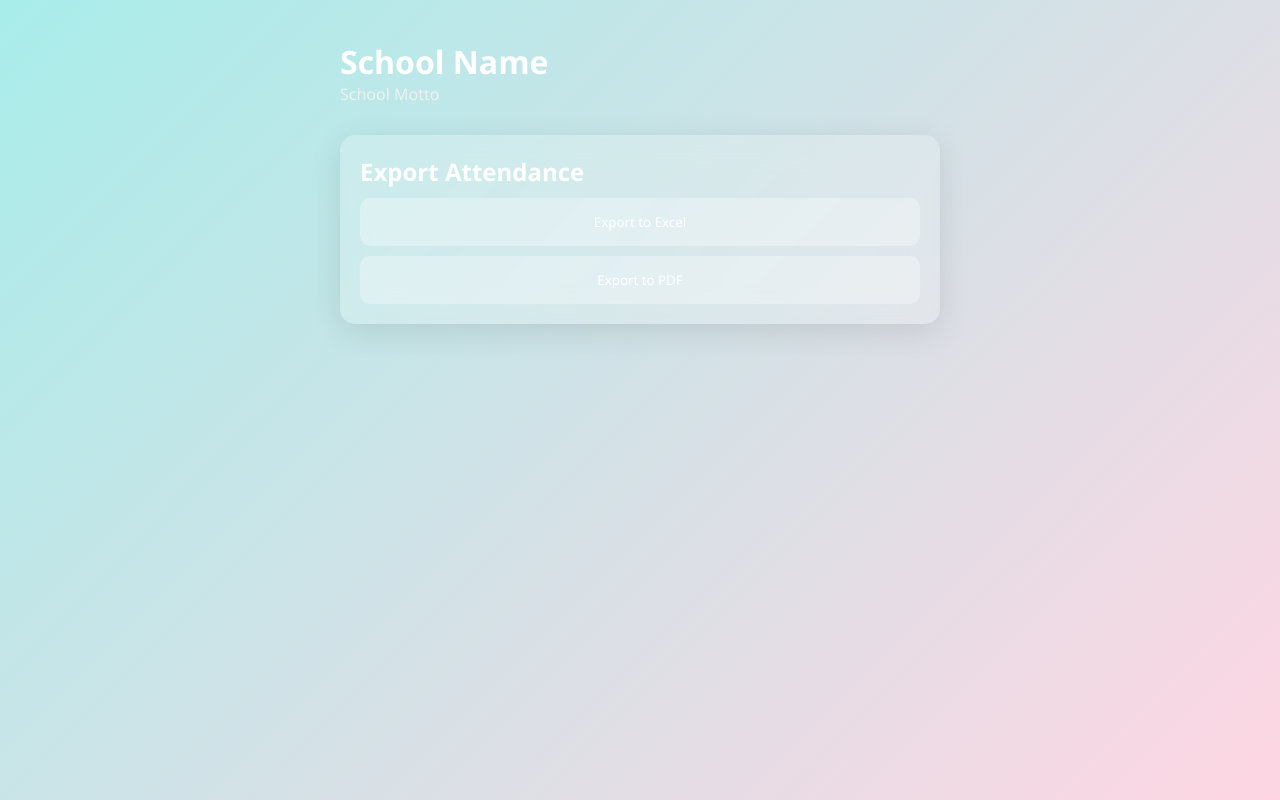
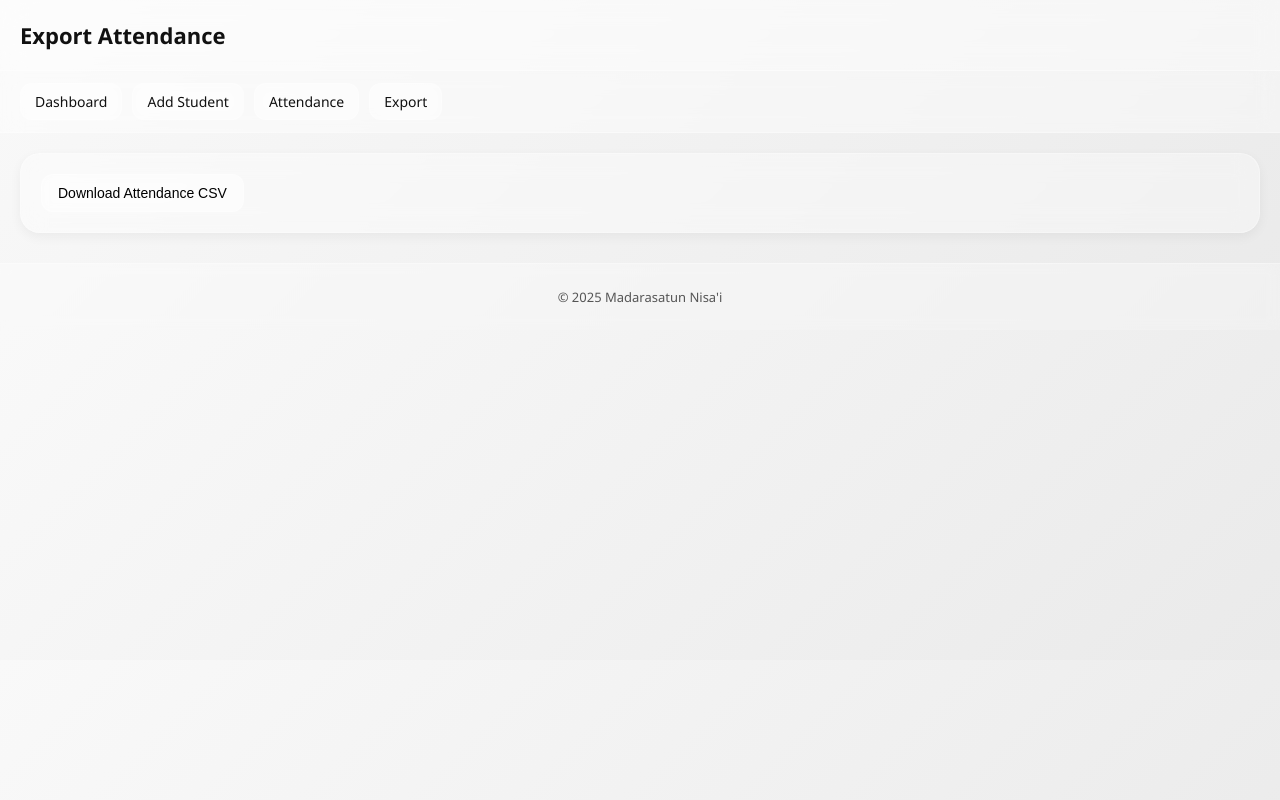
Before and after one commit to talk2klyro/Online-school, a website: page export.html in a window 1280 px wide. Drawn offline with Linux system fonts and the light colour scheme.

Commit message:
Update export.html

```diff
--- a/export.html
+++ b/export.html
@@ -1,41 +1,134 @@
 <!DOCTYPE html>
 <html lang="en">
 <head>
-<meta charset="UTF-8"><meta name="viewport" content="width=device-width, initial-scale=1.0">
-<title>Export - School Admin</title>
-<style>
-*{margin:0;padding:0;box-sizing:border-box;font-family:'Segoe UI',sans-serif;}
-body{background:linear-gradient(135deg,#a8edea,#fed6e3);min-height:100vh;padding:40px;display:flex;justify-content:center;align-items:flex-start;}
-.dashboard{width:100%;max-width:600px;}
-header{display:flex;justify-content:space-between;align-items:center;margin-bottom:30px;}
-.brand-left h1{font-size:2em;color:#fff;}
-.brand-left .motto{font-size:1em;color:#f0f0f0;}
-.brand-right p{color:#fff;font-size:0.9em;}
-.card{backdrop-filter:blur(15px);background: rgba(255,255,255,0.2);border-radius:15px;padding:20px;margin-bottom:20px;box-shadow:0 8px 32px rgba(0,0,0,0.1);transition:transform 0.3s ease,box-shadow 0.3s ease;color:#fff;}
-.card:hover{transform:translateY(-10px);box-shadow:0 15px 40px rgba(0,0,0,0.2);}
-button{width:100%;background: rgba(255,255,255,0.3);border:none;padding:15px;border-radius:10px;margin-top:10px;color:#fff;cursor:pointer;transition:0.3s;}
-button:hover{background: rgba(255,255,255,0.5);}
-#confetti{position:fixed;top:0;left:0;width:100%;height:100%;pointer-events:none;}
-</style>
+  <meta charset="UTF-8">
+  <meta name="viewport" content="width=device-width, initial-scale=1.0">
+  <title>Export Attendance</title>
+
+  <style>
+    /* === Minimal Glass / Frosted Minimal Style === */
+    * {
+      box-sizing: border-box;
+    }
+
+    body {
+      margin: 0;
+      font-family: 'Segoe UI', Roboto, system-ui, sans-serif;
+      background: linear-gradient(135deg, #f9f9f9, #eaeaea);
+      color: #111;
+    }
+
+    /* Brand Header */
+    .brand {
+      padding: 20px;
+      background: rgba(255, 255, 255, 0.5);
+      backdrop-filter: blur(12px);
+      border-bottom: 1px solid rgba(255, 255, 255, 0.4);
+    }
+
+    .brand h1 {
+      margin: 0;
+      font-size: 22px;
+      font-weight: 600;
+    }
+
+    /* Navigation */
+    .nav {
+      display: flex;
+      gap: 10px;
+      padding: 12px 20px;
+      background: rgba(255, 255, 255, 0.4);
+      backdrop-filter: blur(10px);
+      border-bottom: 1px solid rgba(255, 255, 255, 0.3);
+    }
+
+    .nav a {
+      text-decoration: none;
+      padding: 8px 14px;
+      border-radius: 12px;
+      font-size: 14px;
+      background: rgba(255, 255, 255, 0.25);
+      border: 1px solid rgba(255, 255, 255, 0.3);
+      backdrop-filter: blur(8px);
+      color: #111;
+      transition: all 0.2s ease;
+    }
+
+    .nav a:hover {
+      background: rgba(255, 255, 255, 0.5);
+    }
+
+    /* Card */
+    .card {
+      background: rgba(255, 255, 255, 0.35);
+      border: 1px solid rgba(255, 255, 255, 0.3);
+      backdrop-filter: blur(12px);
+      border-radius: 20px;
+      padding: 20px;
+      margin: 20px;
+      box-shadow: 0 4px 12px rgba(0, 0, 0, 0.05);
+    }
+
+    /* Button */
+    .btn {
+      padding: 10px 16px;
+      border-radius: 12px;
+      border: 1px solid rgba(255, 255, 255, 0.3);
+      background: rgba(255, 255, 255, 0.35);
+      backdrop-filter: blur(8px);
+      cursor: pointer;
+      transition: all 0.2s ease;
+      font-size: 14px;
+    }
+
+    .btn:hover {
+      background: rgba(255, 255, 255, 0.55);
+      box-shadow: 0 2px 8px rgba(0, 0, 0, 0.05);
+    }
+
+    /* Footer */
+    footer {
+      padding: 24px;
+      text-align: center;
+      font-size: 13px;
+      color: #555;
+      background: rgba(255, 255, 255, 0.3);
+      backdrop-filter: blur(6px);
+      margin-top: 30px;
+      border-top: 1px solid rgba(255, 255, 255, 0.3);
+    }
+  </style>
 </head>
+
 <body>
-<div class="dashboard">
-<header><div class="brand-left"><h1>School Name</h1><p class="motto">School Motto</p></div><div class="brand-right"></div></header>
-<div class="card">
-<h2>Export Attendance</h2>
-<button id="export-excel">Export to Excel</button>
-<button id="export-pdf">Export to PDF</button>
-</div>
-</div>
-<canvas id="confetti"></canvas>
-<script type="module">
-import { CLIENT } from './config.js';
-document.querySelector('.brand-left h1').textContent=CLIENT.name;
-document.querySelector('.brand-left .motto').textContent=CLIENT.motto;
-document.querySelector('.brand-right').innerHTML=`<p>Email: <a href="mailto:${CLIENT.email}">${CLIENT.email}</a></p><p>GSM: ${CLIENT.phones.join(', ')}</p>`;
-function triggerConfetti(){const c=document.getElementById('confetti'),ctx=c.getContext('2d');c.width=window.innerWidth;c.height=window.innerHeight;const conf=[];for(let i=0;i<100;i++){conf.push({x:Math.random()*c.width,y:Math.random()*c.height-50,r:Math.random()*6+2,dx:(Math.random()-0.5)*4,dy:Math.random()*3+2,color:`hsl(${Math.random()*360},70%,60%)`})}function draw(){ctx.clearRect(0,0,c.width,c.height);conf.forEach(cf=>{ctx.beginPath();ctx.arc(cf.x,cf.y,cf.r,0,Math.PI*2);ctx.fillStyle=cf.color;ctx.fill();cf.x+=cf.dx;cf.y+=cf.dy;if(cf.y>c.height){cf.y=0;cf.x=Math.random()*c.width;}});requestAnimationFrame(draw);}draw();setTimeout(()=>{ctx.clearRect(0,0,c.width,c.height);},2000);}
-document.getElementById('export-excel').addEventListener('click',()=>{alert('Exported to Excel!');triggerConfetti();});
-document.getElementById('export-pdf').addEventListener('click',()=>{alert('Exported to PDF!');triggerConfetti();});
-</script>
+  <!-- Header -->
+  <div class="brand">
+    <h1>Export Attendance</h1>
+  </div>
+
+  <!-- Navigation -->
+  <div class="nav">
+    <a href="index.html">Dashboard</a>
+    <a href="add-student.html">Add Student</a>
+    <a href="attendance.html">Attendance</a>
+    <a href="export.html">Export</a>
+  </div>
+
+  <!-- Export Card -->
+  <div class="card">
+    <button class="btn" onclick="exportCSV()">Download Attendance CSV</button>
+  </div>
+
+  <!-- Footer -->
+  <footer>
+    &copy; 2025 Madarasatun Nisa'i
+  </footer>
+
+  <!-- Script -->
+  <script>
+    function exportCSV() {
+      window.location = '/api/export';
+    }
+  </script>
 </body>
 </html>
```
